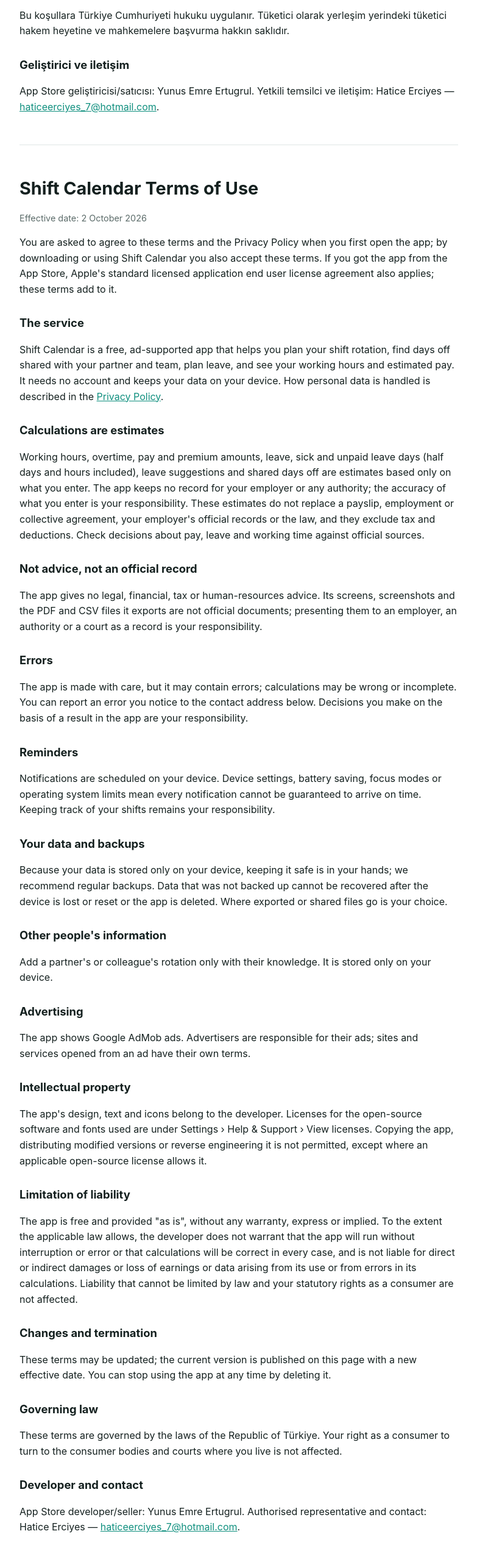
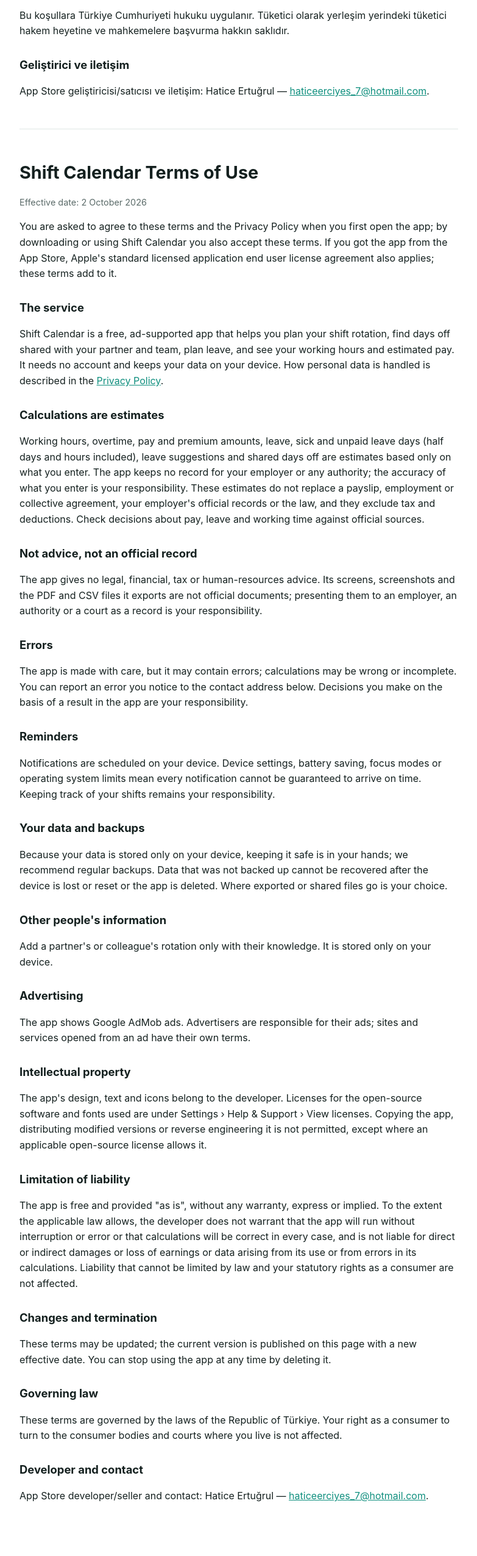
Before and after one commit to HaticeErciyes/vardiya, a plain HTML site: page terms.html in a window 1280 px wide. Shown: the part 2098-4649 px from the top of the page at 61% size, without its empty margins (248-1031 px from the left). Drawn offline with Linux system fonts and the light colour scheme.

Commit message:
Satıcı adı ve iletişim güncellemesi

```diff
--- a/terms.html
+++ b/terms.html
@@ -67,7 +67,7 @@
 <p>Bu koşullara Türkiye Cumhuriyeti hukuku uygulanır. Tüketici olarak yerleşim yerindeki tüketici hakem heyetine ve mahkemelere başvurma hakkın saklıdır.</p>
 
 <h2>Geliştirici ve iletişim</h2>
-<p>App Store geliştiricisi/satıcısı: Yunus Emre Ertugrul. Yetkili temsilci ve iletişim: Hatice Erciyes — <a href="mailto:haticeerciyes_7@hotmail.com">haticeerciyes_7@hotmail.com</a>.</p>
+<p>App Store geliştiricisi/satıcısı ve iletişim: Hatice Ertuğrul — <a href="mailto:haticeerciyes_7@hotmail.com">haticeerciyes_7@hotmail.com</a>.</p>
 </section>
 
 <hr>
@@ -114,7 +114,7 @@
 <p>These terms are governed by the laws of the Republic of Türkiye. Your right as a consumer to turn to the consumer bodies and courts where you live is not affected.</p>
 
 <h2>Developer and contact</h2>
-<p>App Store developer/seller: Yunus Emre Ertugrul. Authorised representative and contact: Hatice Erciyes — <a href="mailto:haticeerciyes_7@hotmail.com">haticeerciyes_7@hotmail.com</a>.</p>
+<p>App Store developer/seller and contact: Hatice Ertuğrul — <a href="mailto:haticeerciyes_7@hotmail.com">haticeerciyes_7@hotmail.com</a>.</p>
 </section>
 </main>
 </body>
```
